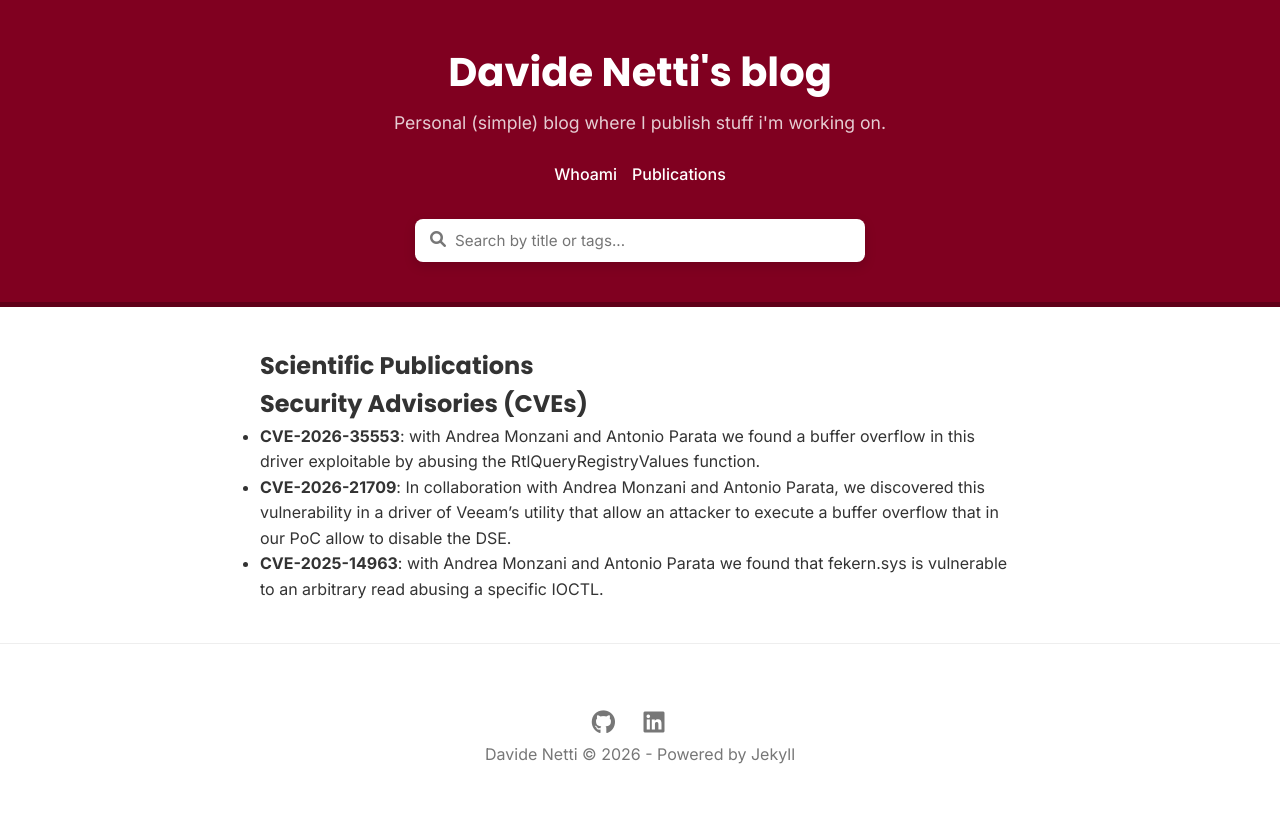
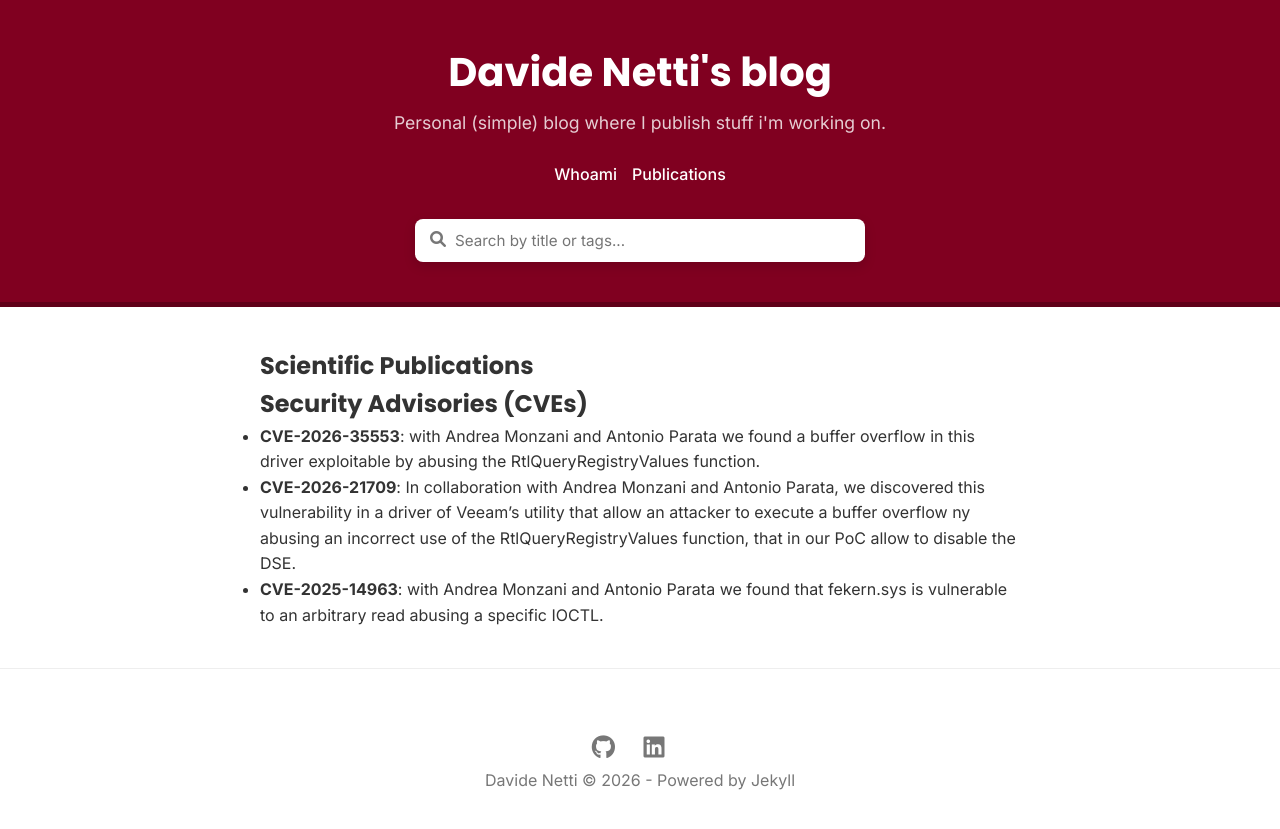
Before and after one commit to davidenetti/davidenetti.github.io, a Jekyll site: the page built from publications.md, in a window 1280 px wide. Shown: the top 829 px of the page. Built offline with Jekyll 4.4.1, drawn with Linux system fonts in a browser that asks for light colours; a style sheet for code colours, icons or effects is not loaded.

Commit message:
Update publications.md

```diff
--- a/publications.md
+++ b/publications.md
@@ -8,5 +8,5 @@ title: Publications & CVEs
 
 ## Security Advisories (CVEs)
 - **CVE-2026-35553**: with Andrea Monzani and Antonio Parata we found a buffer overflow in this driver exploitable by abusing the RtlQueryRegistryValues function.
-- **CVE-2026-21709**: In collaboration with Andrea Monzani and Antonio Parata, we discovered this vulnerability in a driver of Veeam's utility that allow an attacker to execute a buffer overflow that in our PoC allow to disable the DSE.
+- **CVE-2026-21709**: In collaboration with Andrea Monzani and Antonio Parata, we discovered this vulnerability in a driver of Veeam's utility that allow an attacker to execute a buffer overflow ny abusing an incorrect use of the RtlQueryRegistryValues function, that in our PoC allow to disable the DSE.
 - **CVE-2025-14963**: with Andrea Monzani and Antonio Parata we found that fekern.sys is vulnerable to an arbitrary read abusing a specific IOCTL.
```
